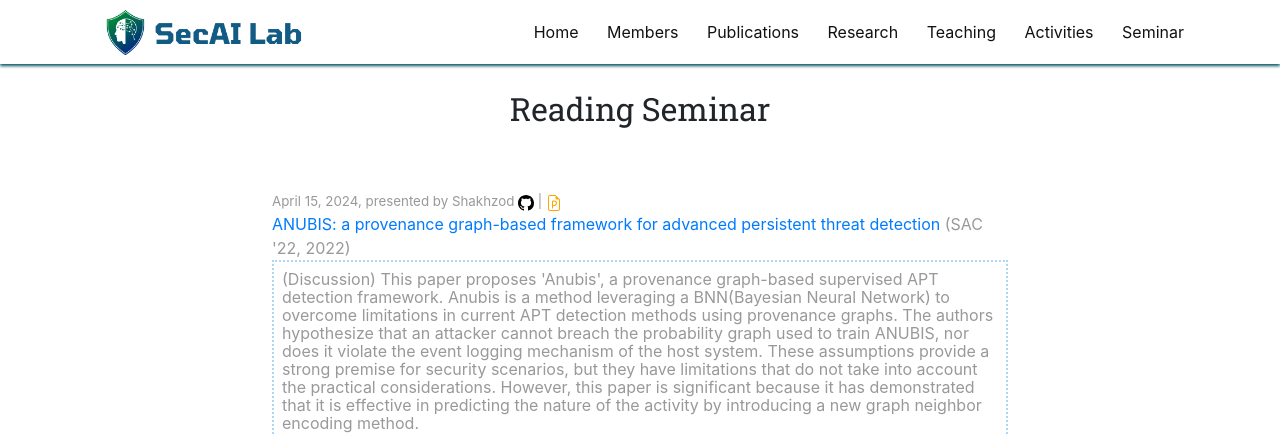
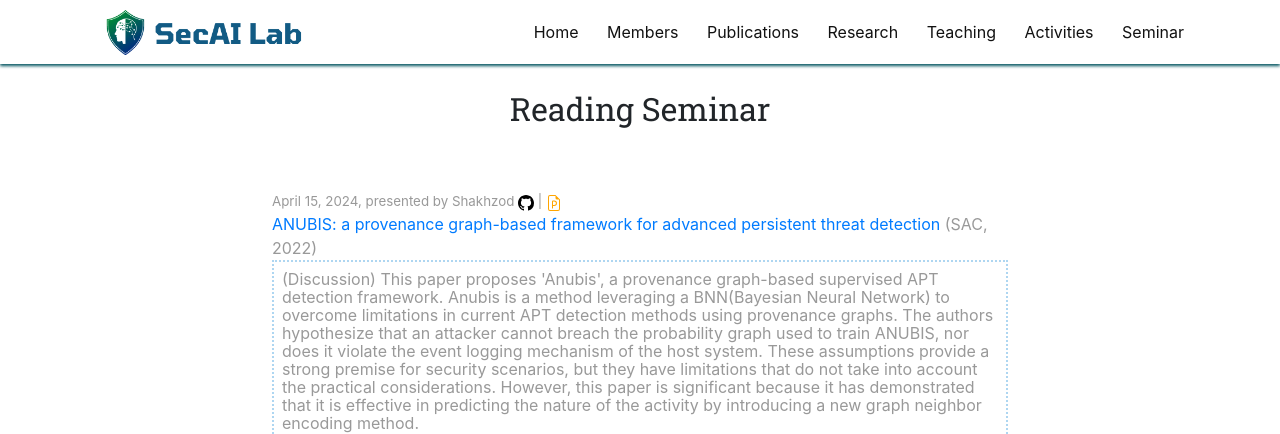
Before and after one commit to SecAI-Lab/secai-lab.github.io, a Jekyll site: the page built from pages/seminar.md, in a window 1280 px wide and 900 px high. Shown: the top 434 px of the window. Built offline with Jekyll 4.4.1, drawn with Linux system fonts in a browser that asks for light colours; nearby versions of some CDN libraries.

Commit message:
Update readings.yml

```diff
--- a/_data/readings.yml
+++ b/_data/readings.yml
@@ -3,7 +3,7 @@
   ppt_link: "https://docs.google.com/presentation/d/1HbiVu05FGPdXl_mRfIeUiZjFIEBwC9uDd9jaiEAOF40/edit?usp=sharing"
   code_link: ""
   presenter: Shakhzod
-  conference: SAC '22
+  conference: SAC
   date: 2024.04.15
   pub_year: 2022
   discussion: "(Discussion) This paper proposes 'Anubis', a provenance graph-based supervised APT detection framework. Anubis is a method leveraging a BNN(Bayesian Neural Network) to overcome limitations in current APT detection methods using provenance graphs.
```
